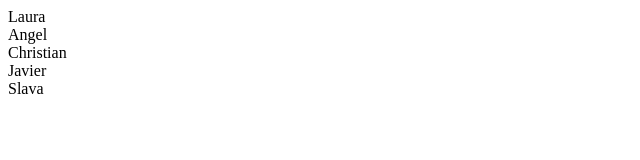
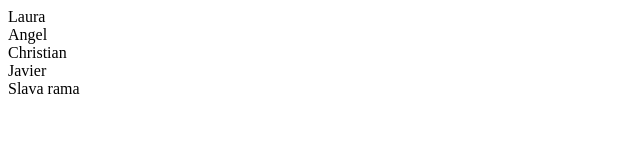
Before and after one commit to taller3/taller3, a plain HTML site: page index.html in a window 1280 px wide. Shown: the full height of the page, 0-640 px from the left. Drawn offline with Linux system fonts and the light colour scheme.

Commit message:
rama de slava

```diff
--- a/index.html
+++ b/index.html
@@ -11,6 +11,6 @@
     <div>Angel</div>
     <div>Christian</div>
     <div>Javier</div>
-    <div>Slava</div>
+    <div>Slava rama</div>
 </body>
 </html>
```
